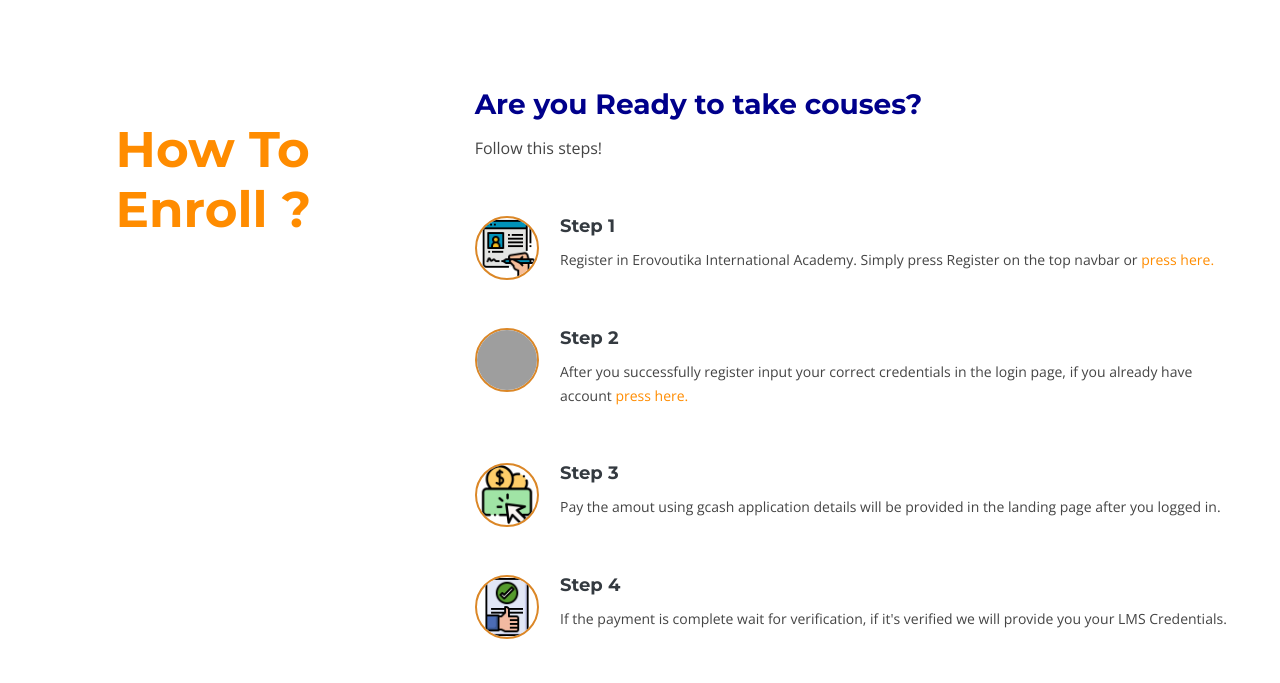
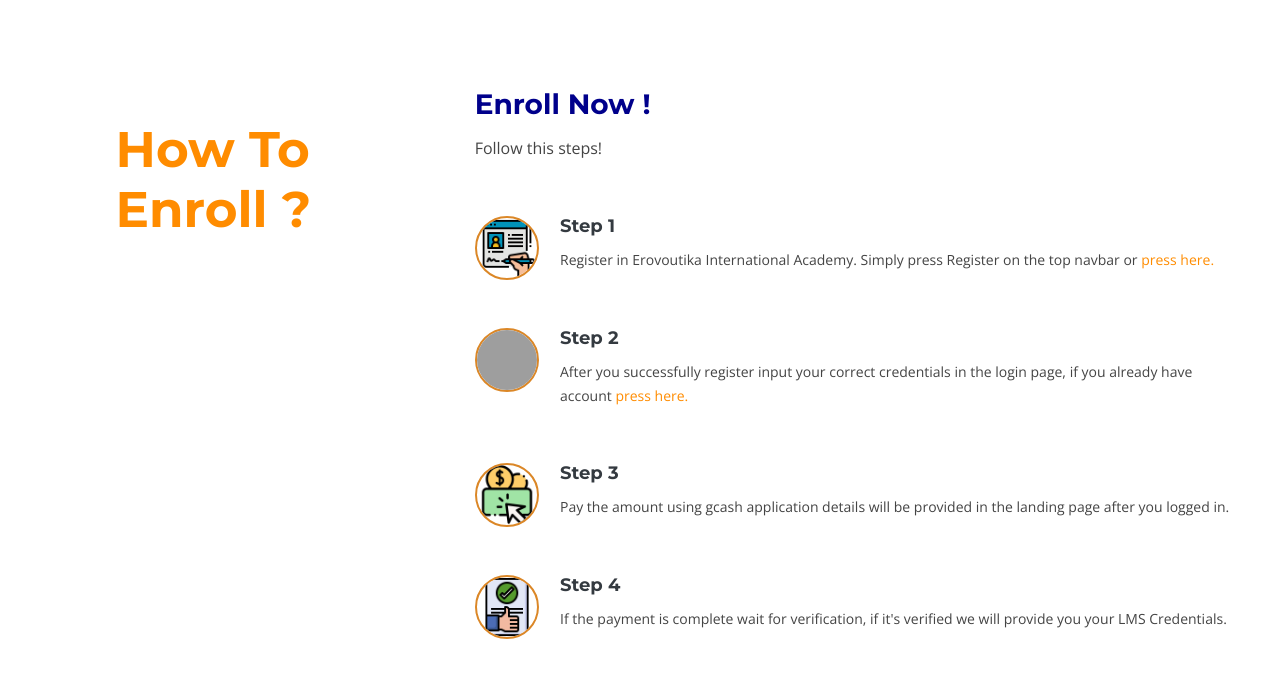
Before and after one commit to venbarc/eira.erovoutika.ph_final, a PHP site: page /index.php in a window 1280 px wide. Shown: the part 414-1097 px from the top of the page. Run offline with PHP 8.4, Linux system fonts and the light colour scheme; some libraries are stand-ins or nearby versions; grey boxes are pictures that could not be loaded.

Commit message:
change enroll words

```diff
--- a/include/how2_enroll.php
+++ b/include/how2_enroll.php
@@ -8,8 +8,9 @@
                     How To <br> Enroll ?
                 </h1>
             </div>
-                <div class="col-xl-8 col-lg-6 icon-boxes d-flex flex-column align-items-stretch justify-content-center py-5 px-lg-5" data-aos="fade-left">
-                    <h3>Are you Ready to take couses?</h3>
+            <div class="col-xl-8 col-lg-6 icon-boxes d-flex flex-column align-items-stretch justify-content-center py-5 px-lg-5"
+                data-aos="fade-left">
+                <h3>Enroll Now !</h3>
                 <p>Follow this steps!</p>
                 <div class="icon-box" data-aos="zoom-in" data-aos-delay="100">
                     <img src="assets/img/howto/register.png" alt="" class="icon">
@@ -33,7 +34,7 @@
                     <img src="assets/img/howto/payment.png" alt="" class="icon">
                     <h4 class="title"><a href="">Step 3</a></h4>
                     <p class="description">
-                            Pay the amout using gcash application details will be provided in
+                        Pay the amount using gcash application details will be provided in
                         the landing page after you logged in.
                     </p>
                 </div>
```
Lines whose indentation alone changed are shown as unchanged.
